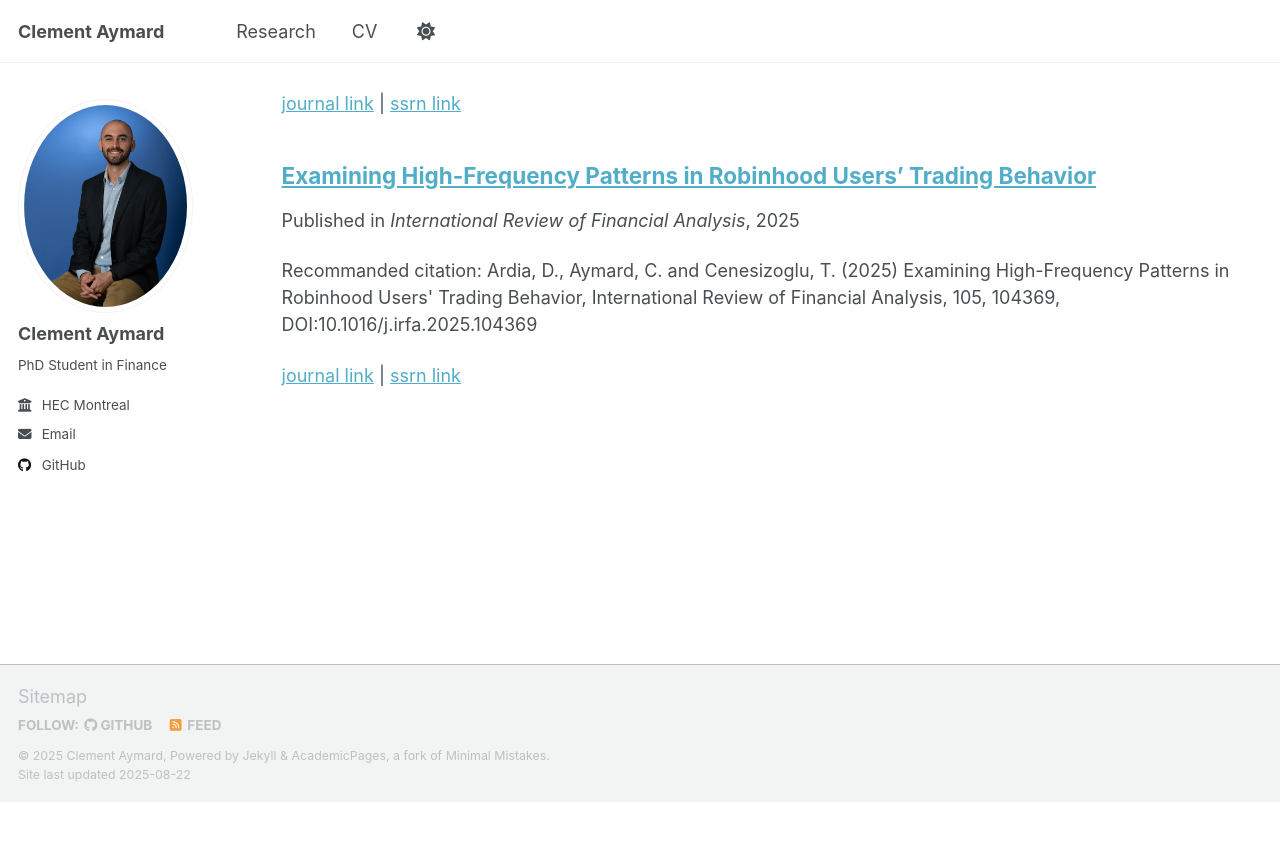
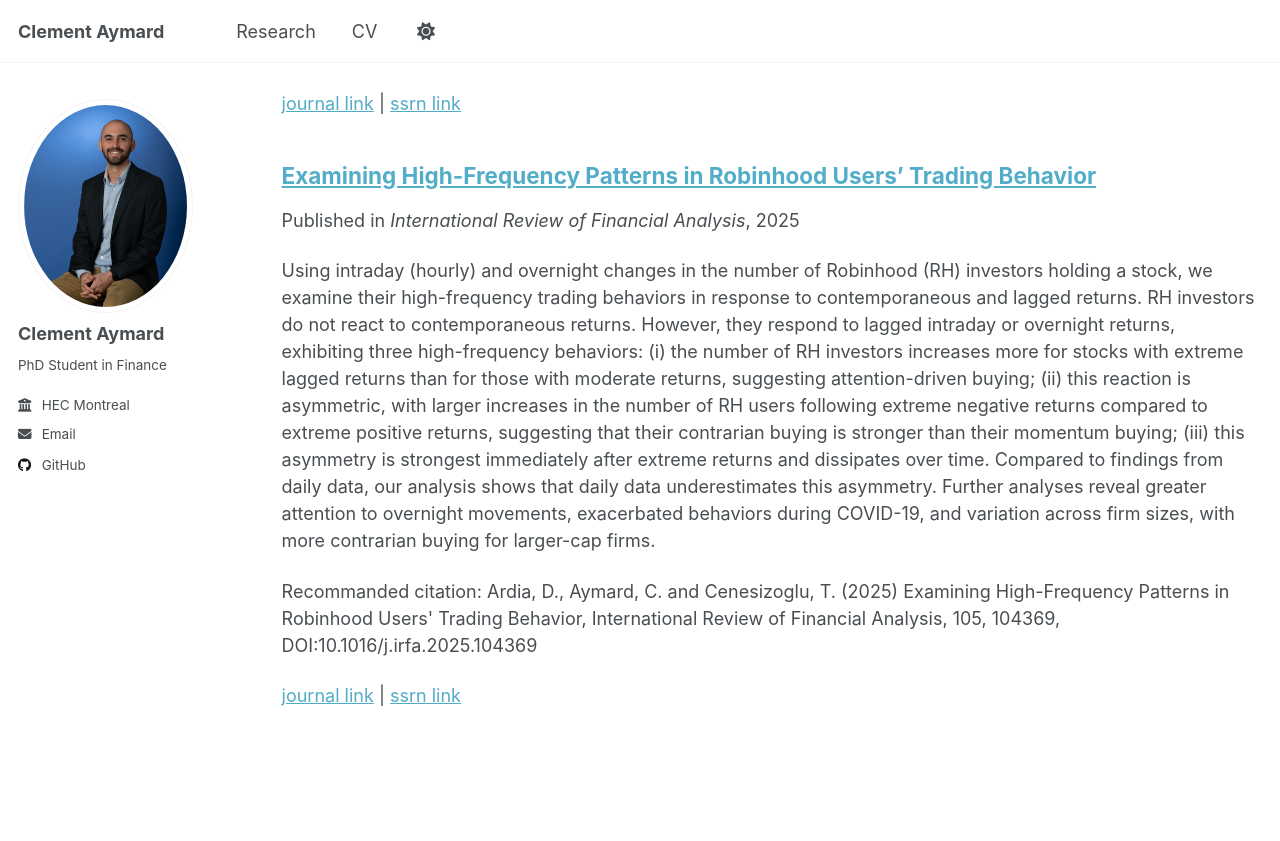
Before and after one commit to clemaymd/clemaymd.github.io, a Jekyll site: the page built from _pages/publications.html, in a window 1280 px wide and 900 px high, scrolled down 400 px. Shown: the top 841 px of the window. Built offline with Jekyll 4.4.1, drawn with Linux system fonts in a browser that asks for light colours; a script that is not in the unit is left out; before the commit the page ends 1202 px from its top, so only the background shows below that.

Commit message:
Update rh_2025_irfa.md

```diff
--- a/_publications/rh_2025_irfa.md
+++ b/_publications/rh_2025_irfa.md
@@ -3,6 +3,7 @@ title: "Examining High-Frequency Patterns in Robinhood Users' Trading Behavior"
 collection: publications
 category: published
 permalink: /publication/rh_2025_irfa
+excerpt: 'Using intraday (hourly) and overnight changes in the number of Robinhood (RH) investors holding a stock, we examine their high-frequency trading behaviors in response to contemporaneous and lagged returns. RH investors do not react to contemporaneous returns. However, they respond to lagged intraday or overnight returns, exhibiting three high-frequency behaviors: (i) the number of RH investors increases more for stocks with extreme lagged returns than for those with moderate returns, suggesting attention-driven buying; (ii) this reaction is asymmetric, with larger increases in the number of RH users following extreme negative returns compared to extreme positive returns, suggesting that their contrarian buying is stronger than their momentum buying; (iii) this asymmetry is strongest immediately after extreme returns and dissipates over time. Compared to findings from daily data, our analysis shows that daily data underestimates this asymmetry. Further analyses reveal greater attention to overnight movements, exacerbated behaviors during COVID-19, and variation across firm sizes, with more contrarian buying for larger-cap firms.'
 date: 2025-06-14
 venue: 'International Review of Financial Analysis'
 paperurl: 'https://doi.org/10.1016/j.irfa.2025.104369'
```
